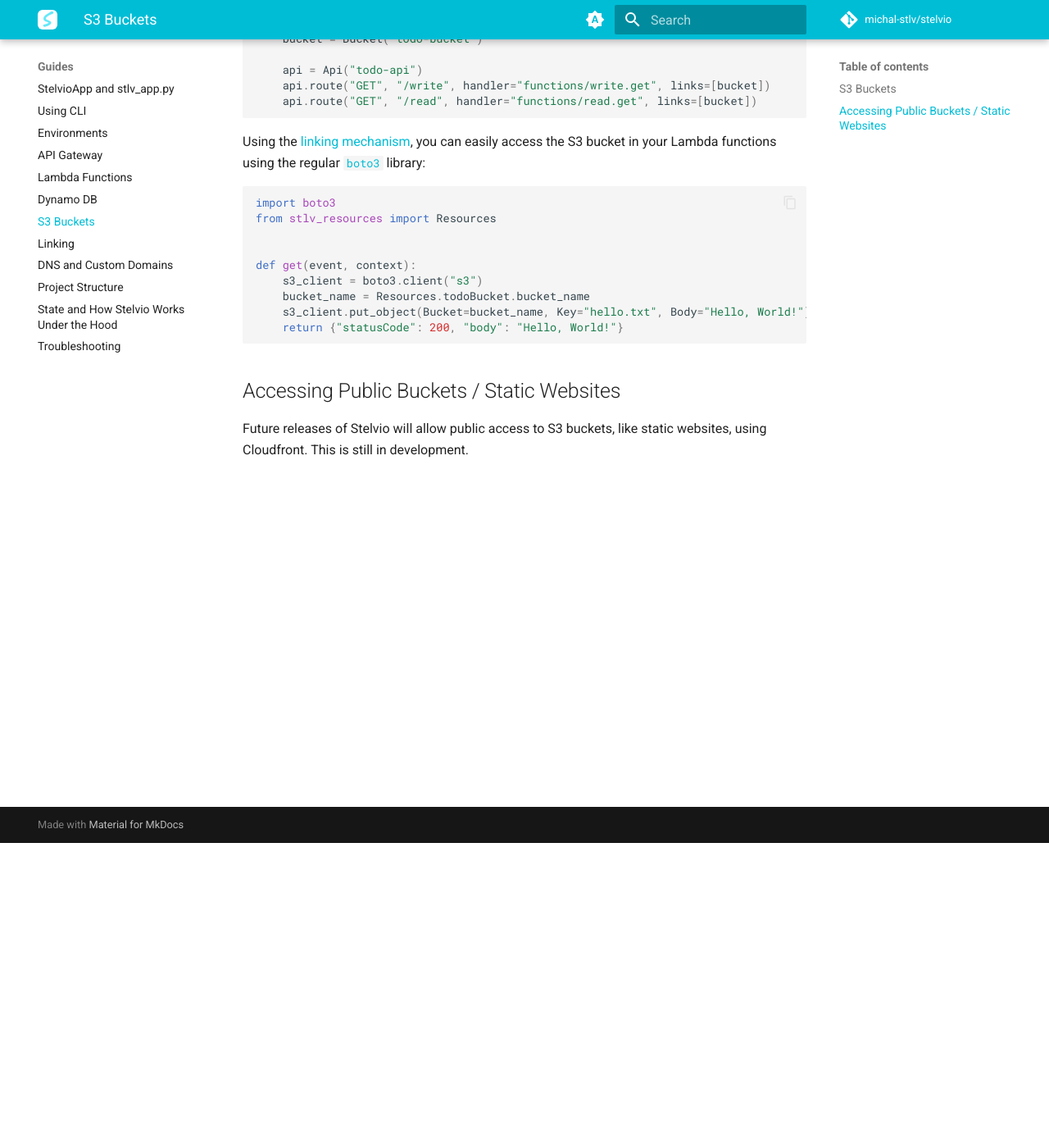
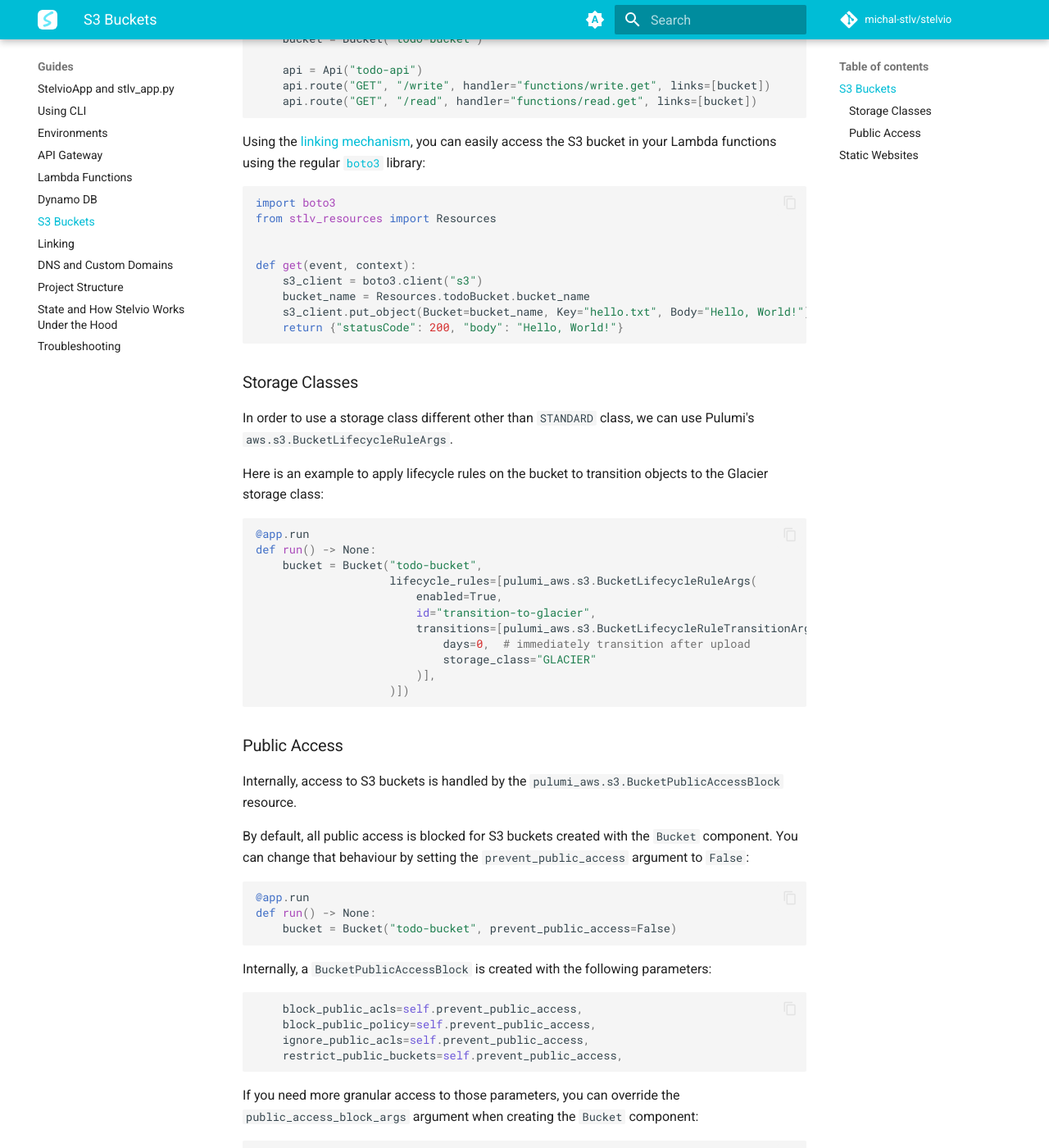
Before and after one commit to stelviodev/stelvio, an MkDocs documentation site: the page built from docs/guides/s3.md, in a window 1280 px wide and 1400 px high, scrolled down 372 px. Shown: the whole window at 82% size. Built offline with MkDocs 1.6.1 and Material for MkDocs 9.7.7, drawn with Linux system fonts in a browser that asks for light colours; comment, search, counter and statistics services are not loaded; some of the changed text lies outside the part shown.

Commit message:
Update doc, fix confusion about storage class, public access block

````diff
--- a/docs/guides/s3.md
+++ b/docs/guides/s3.md
@@ -30,6 +30,73 @@
     return {"statusCode": 200, "body": "Hello, World!"}
 ```
 
-## Accessing Public Buckets / Static Websites
+### Storage Classes
+
+In order to use a storage class different other than `STANDARD` class, we can use Pulumi's `aws.s3.BucketLifecycleRuleArgs`.
+
+Here is an example to apply lifecycle rules on the bucket to transition objects to the Glacier storage class:
+
+```python
+@app.run
+def run() -> None:
+    bucket = Bucket("todo-bucket",
+                    lifecycle_rules=[pulumi_aws.s3.BucketLifecycleRuleArgs(
+                        enabled=True,
+                        id="transition-to-glacier",
+                        transitions=[pulumi_aws.s3.BucketLifecycleRuleTransitionArgs(
+                            days=0,  # immediately transition after upload
+                            storage_class="GLACIER"
+                        )],
+                    )])
+```
+
+
+### Public Access
+
+
+Internally, access to S3 buckets is handled by the `pulumi_aws.s3.BucketPublicAccessBlock` resource.
+
+
+By default, all public access is blocked for S3 buckets created with the `Bucket` component.
+You can change that behaviour by setting the `prevent_public_access` argument to `False`:
+
+```python
+@app.run
+def run() -> None:
+    bucket = Bucket("todo-bucket", prevent_public_access=False)
+```
+
+Internally, a `BucketPublicAccessBlock` is created with the following parameters:
+
+```python
+    block_public_acls=self.prevent_public_access,
+    block_public_policy=self.prevent_public_access,
+    ignore_public_acls=self.prevent_public_access,
+    restrict_public_buckets=self.prevent_public_access,
+```
+
+If you need more granular access to those parameters, you can override the `public_access_block_args` argument when creating the `Bucket` component:
+
+```python
+@app.run
+def run() -> None:
+    bucket = Bucket("todo-bucket", public_access_block_args={
+        "block_public_acls": False,
+        "block_public_policy": False,
+        "ignore_public_acls": False,
+        "restrict_public_buckets": False,
+    })
+```
+
+| Parameter                | Description                                                                 |
+|--------------------------|-----------------------------------------------------------------------------|
+| `block_public_acls`      | Whether to block public ACLs.                                               |
+| `block_public_policy`    | Whether to block public policies.                                           |
+| `ignore_public_acls`     | Whether to ignore public ACLs.                                              |
+| `restrict_public_buckets`| Whether to restrict public buckets.                                         |
+
+See the [Pulumi Documentation](https://www.pulumi.com/registry/packages/aws/api-docs/s3/bucketpublicaccessblock/) for more information.
+
+## Static Websites
 
 Future releases of Stelvio will allow public access to S3 buckets, like static websites, using Cloudfront. This is still in development.
````
Also changed, not shown: 2 other files.
